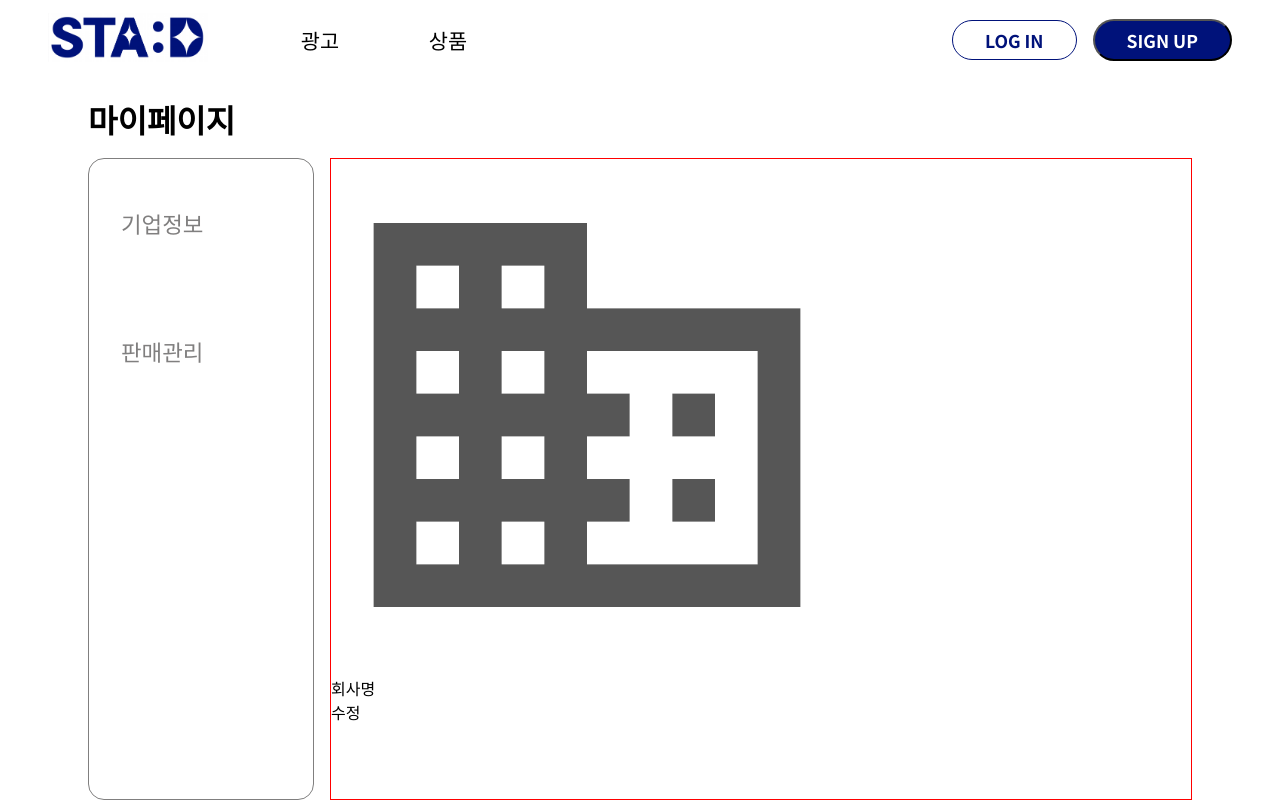
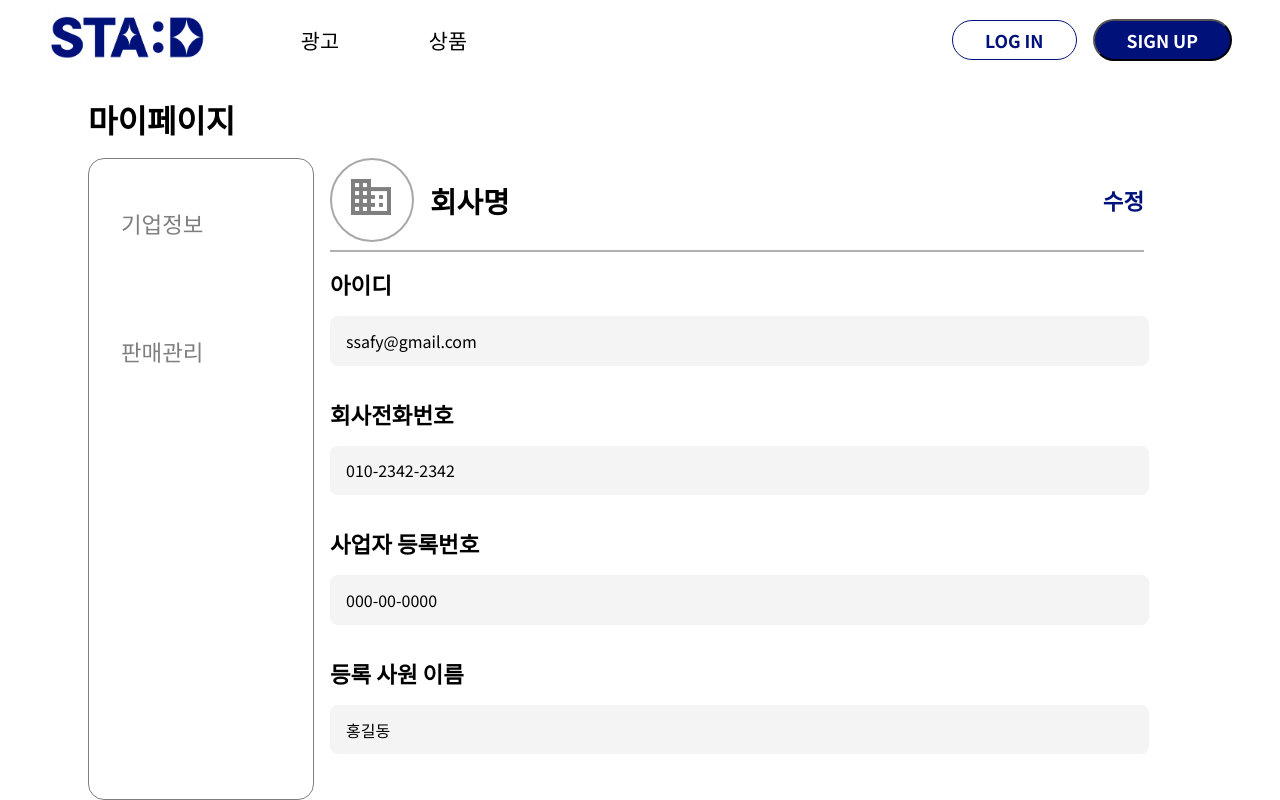
Before and after one commit to pedada6684/STA-D, a React (Create React App) app in the folder stad-web/: page /my-page in a window 1280 px wide. Built offline with nearby package versions, Linux system fonts and the light colour scheme; the HTML template or start-up script is replaced by a standard one.

Commit message:
feat: 기업정보 페이지

```diff
--- /dev/null
+++ b/stad-web/src/pages/MyPage/Enterprise/EnterpriseInfo.module.css
@@ -0,0 +1,23 @@
+.item {
+  width: 95%;
+  margin: 1rem 0 2rem;
+}
+.title {
+  font-size: 1.4rem;
+  font-weight: 800;
+}
+
+.space {
+  margin-top: 1rem;
+  background-color: #f4f4f4;
+  border-radius: 8px;
+  padding: 0.8rem 1rem;
+}
+
+.txtInput {
+  width: 100%;
+  border: 0;
+  font-size: 1rem;
+  outline: none;
+  background-color: transparent;
+}
--- /dev/null
+++ b/stad-web/src/pages/MyPage/Enterprise/EnterpriseInfo.tsx
@@ -0,0 +1,24 @@
+import styles from "./EnterpriseInfo.module.css";
+export default function EnterpriseInfo() {
+  return (
+    <div className={`${styles.container}`}>
+      <div className={`${styles.item} ${styles.id}`}>
+        <div className={`${styles.title}`}>아이디</div>
+        <div className={`${styles.space}`}>ssafy@gmail.com</div>
+      </div>
+
+      <div className={` ${styles.item}  ${styles.phone}`}>
+        <div className={`${styles.title}`}>회사전화번호</div>
+        <div className={`${styles.space}`}>010-2342-2342</div>
+      </div>
+      <div className={`${styles.item} ${styles.regNum}`}>
+        <div className={`${styles.title}`}>사업자 등록번호</div>
+        <div className={`${styles.space}`}>000-00-0000</div>
+      </div>
+      <div className={`${styles.item} ${styles.name}`}>
+        <div className={`${styles.title}`}>등록 사원 이름</div>
+        <div className={`${styles.space}`}>홍길동</div>
+      </div>
+    </div>
+  );
+}
--- a/stad-web/src/pages/MyPage/Enterprise/EnterprisePage.module.css
+++ b/stad-web/src/pages/MyPage/Enterprise/EnterprisePage.module.css
@@ -0,0 +1,43 @@
+.profile {
+  border-bottom: 2px solid #afb0b4;
+}
+
+.circle {
+  width: 3rem;
+  height: 3rem;
+  border-radius: 50%;
+  padding: 1rem;
+  border: 1px solid black;
+}
+
+.icon {
+  display: flex;
+  padding: 0.2rem;
+  justify-content: center;
+  align-items: center;
+  width: 2.5rem;
+}
+
+.name {
+  display: flex;
+}
+
+.title {
+  margin-left: 1rem;
+  display: flex;
+  justify-content: center;
+  align-items: center;
+  font-size: 1.8rem;
+  font-weight: 700;
+}
+
+.edit {
+  color: #00127a;
+  font-size: 1.4rem;
+  font-weight: 700;
+  display: flex;
+  justify-content: flex-end;
+  margin-right: 2rem;
+  padding-bottom: 1rem;
+  cursor: pointer;
+}
--- a/stad-web/src/pages/MyPage/Enterprise/EnterprisePage.tsx
+++ b/stad-web/src/pages/MyPage/Enterprise/EnterprisePage.tsx
@@ -1,17 +1,25 @@
+import { MouseEvent, useState } from "react";
+import EnterpriseInfo from "./EnterpriseInfo";
 import styles from "./EnterprisePage.module.css";
-import company from "../../../assets/mdi_company.png";
+import Profile from "./Profile";
+import EnterpriseEdit from "./EnterprisesEdit";
 export default function EnterprisePage() {
+  const [editMode, setEditMode] = useState(false);
+  const handleToggleEditMode = (e: MouseEvent<HTMLDivElement>) => {
+    setEditMode(true);
+  };
+
+  // const handleSaveClick = (e: MouseEvent<HTMLDivElement>) => {
+  //   setEditMode(false);
+  // };
   return (
     <div className={styles.container}>
-      <div className={`${styles.profile}`}>
-        <div>
-          <div>
-            <img src={company} alt="회사" className={styles.icon} />
-          </div>
-          <div className={`${styles.title}`}>회사명</div>
-        </div>
-        <div>수정</div>
-      </div>
+      <Profile onEditClick={handleToggleEditMode} />
+      {editMode ? (
+        <EnterpriseEdit onSaveClick={handleToggleEditMode} />
+      ) : (
+        <EnterpriseInfo />
+      )}
     </div>
   );
 }
--- /dev/null
+++ b/stad-web/src/pages/MyPage/Enterprise/Profile.module.css
@@ -0,0 +1,76 @@
+.profile {
+  padding-bottom: 0.5rem;
+  border-bottom: 2px solid #afb0b4;
+  margin-right: 3rem;
+  display: flex;
+  justify-content: space-between;
+}
+
+.profileSection {
+  display: flex;
+  flex-direction: column;
+  align-items: center;
+  position: relative;
+}
+
+.circle {
+  width: 3rem;
+  height: 3rem;
+  border-radius: 50%;
+  padding: 1rem;
+  border: 2px solid #a8a8a8;
+}
+
+.icon {
+  display: flex;
+  padding: 0.2rem;
+  justify-content: center;
+  align-items: center;
+  width: 2.5rem;
+}
+
+.name {
+  display: flex;
+  width: 100%;
+}
+
+.title,
+.edit {
+  display: flex;
+  align-items: center;
+}
+
+.title {
+  margin-left: 1rem;
+  display: flex;
+  justify-content: center;
+  align-items: center;
+  font-size: 1.8rem;
+  font-weight: 700;
+}
+
+.edit {
+  width: 10%;
+  color: #00127a;
+  font-size: 1.4rem;
+  font-weight: 700;
+  justify-content: flex-end;
+  cursor: pointer;
+}
+
+.btnUpload {
+  position: absolute;
+  cursor: pointer;
+  padding: 0.2rem 0.8rem;
+  bottom: 0.1rem; /* circle 아래에 위치하되, 일부 겹치게 조정 */
+  z-index: 1;
+  background-color: #a8a8a8;
+  color: white;
+  border-radius: 20px;
+  font-size: 1rem;
+  font-weight: 600;
+}
+
+.imageInput {
+  display: none;
+}
--- /dev/null
+++ b/stad-web/src/pages/MyPage/Enterprise/Profile.tsx
@@ -0,0 +1,54 @@
+import styles from "./Profile.module.css";
+import company from "../../../assets/profile_company.png";
+import { MouseEvent, useState } from "react";
+
+interface ProfileProps {
+  onEditClick: (e: MouseEvent<HTMLDivElement>) => void;
+}
+
+export default function Profile({ onEditClick }: ProfileProps) {
+  const [editing, setEditing] = useState(false); // 수정 or 저장 상태관리
+  const [image, setImage] = useState(company); // 이미지 업로드 관리
+
+  const handleImageChange = (e: React.ChangeEvent<HTMLInputElement>) => {
+    if (e.target.files && e.target.files[0]) {
+      let img = e.target.files[0];
+      setImage(URL.createObjectURL(img));
+    }
+  };
+
+  const toggleEditing = (e: React.MouseEvent<HTMLDivElement>) => {
+    setEditing(!editing);
+    if (!editing) onEditClick(e); // 수정 모드 아닐 때는 onEditClick() 호출 x
+  };
+  return (
+    <div className={`${styles.profile}`}>
+      <div className={`${styles.name}`}>
+        <div className={styles.profileSection}>
+          <div className={styles.circle}>
+            {editing ? (
+              <input
+                type="file"
+                name="file"
+                id="file"
+                onChange={handleImageChange}
+                className={styles.imageInput}
+              />
+            ) : (
+              <img src={image} alt="회사 로고" className={styles.icon} />
+            )}
+          </div>
+          {editing && (
+            <label htmlFor="file" className={styles.btnUpload}>
+              업로드
+            </label>
+          )}
+        </div>
+        <div className={`${styles.title}`}>회사명</div>
+      </div>
+      <div className={`${styles.edit}`} onClick={toggleEditing}>
+        {editing ? "저장" : "수정"}
+      </div>
+    </div>
+  );
+}
--- a/stad-web/src/pages/MyPage/MyPage.module.css
+++ b/stad-web/src/pages/MyPage/MyPage.module.css
@@ -18,5 +18,25 @@
 .render {
   width: 100%;
   margin-left: 1rem;
-  border: 1px solid red;
 }
+
+.fade-enter {
+  opacity: 0;
+  transform: scale(0.95);
+}
+
+.fade-enter-active {
+  opacity: 1;
+  transform: scale(1);
+  transition: opacity 300ms, transform 300ms;
+}
+
+.fade-exit {
+  opacity: 1;
+}
+
+.fade-exit-active {
+  opacity: 0;
+  transform: scale(0.95);
+  transition: opacity 300ms, transform 300ms;
+}
--- a/stad-web/src/pages/MyPage/MyPage.tsx
+++ b/stad-web/src/pages/MyPage/MyPage.tsx
@@ -10,16 +10,12 @@ import EnrolledGoodsList from "./SalesManagement/EnrolledGoodsList";
 import Review from "../Review/Review";
 import { CSSTransition, SwitchTransition } from "react-transition-group";
 
-export type tab =
-  | "enterprise-info"
-  | "enroll-adList"
-  | "enroll-list"
-  | "review";
+export type tab = "enterprise" | "enroll-adList" | "enroll-list" | "review";
 
 export default function MyPage() {
   const navigate = useNavigate();
   // 마이페이지 처음 들어갔을 때 디폴트는 기업정보 탭으로
-  const [activeTab, setActiveTab] = useState<tab>("enterprise-info");
+  const [activeTab, setActiveTab] = useState<tab>("enterprise");
   const handleClickTab = (tab: tab) => (e: MouseEvent<HTMLElement>) => {
     e.preventDefault();
     setActiveTab(tab);
@@ -28,7 +24,7 @@ export default function MyPage() {
 
   function renderComponent() {
     switch (activeTab) {
-      case "enterprise-info":
+      case "enterprise":
         return <EnterprisePage />;
       case "enroll-adList":
         return <EnrolledAdList />;
```
Also changed, not shown: stad-web/src/assets/profile_company.png (added).
